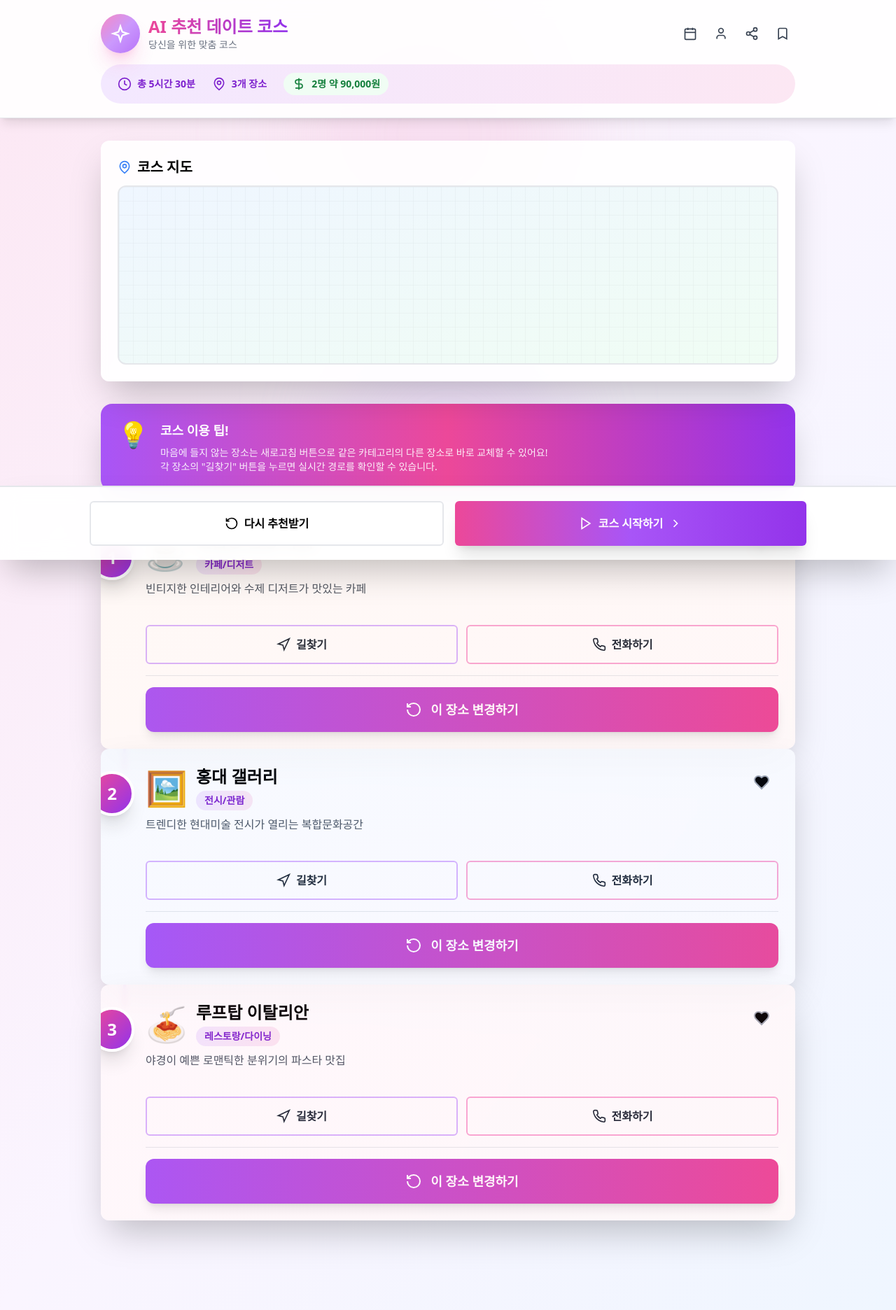
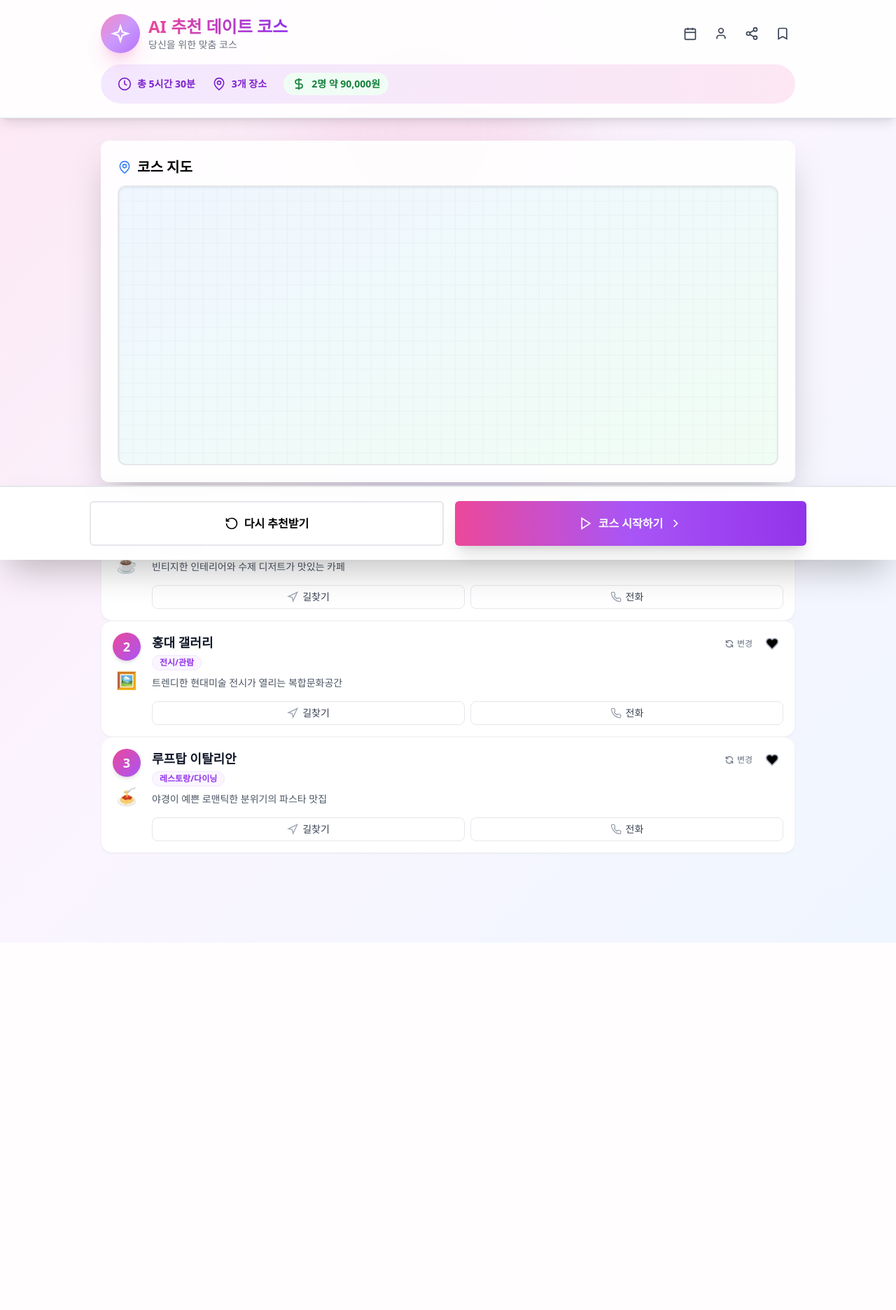
Before and after one commit to seongyong0908/capston, a Python web app: template backend/src/main/resources/templates/result.html in a window 1280 px wide. Shown: the whole page at 70% size. After the commit the page ends 1347 px from the top, so only its background shows below. Run offline with Jinja, Linux system fonts and the light colour scheme; the template is opened without the code that fills it, so the values that code supplies are empty; some libraries are stand-ins or nearby versions.

Commit message:
결과 ui 수정

```diff
--- a/backend/src/main/resources/static/result.js
+++ b/backend/src/main/resources/static/result.js
@@ -66,45 +66,61 @@ if (typeof kakao !== 'undefined' && kakao.maps) {
       const btnBg = isFav ? "bg-pink-100 hover:bg-pink-200" : "hover:bg-pink-100";
 
       listHtml += `
-        <div class="relative mt-8">
-          ${index < currentCourse.length - 1 ? `<div class="absolute left-8 top-full w-1 h-8 bg-gradient-to-b from-purple-400 to-pink-400 z-0"></div>` : ''}
-          <div class="relative border-0 shadow-2xl bg-white/90 backdrop-blur-sm overflow-hidden cursor-pointer hover:shadow-xl transition-shadow rounded-xl" onclick="openPlaceDetail('${place.id}')">
-            <div class="absolute inset-0 bg-gradient-to-br ${place.color} opacity-5 pointer-events-none"></div>
+        <div class="relative mt-4">
+          <!-- 카드 사이를 잇는 연결선 (마지막 카드에는 안 보임) -->
+          ${index < currentCourse.length - 1 ? `<div class="absolute left-9 top-14 bottom-[-32px] w-0.5 bg-gray-200 z-0"></div>` : ''}
 
-            <div class="absolute -left-4 top-8 w-16 h-16 bg-gradient-to-br from-pink-500 to-purple-600 rounded-full flex items-center justify-center text-white font-bold text-2xl z-20 shadow-xl border-4 border-white">${index + 1}</div>
+          <!-- 슬림해진 개별 장소 카드 -->
+          <div class="relative bg-white rounded-2xl shadow-sm border border-gray-100 p-4 hover:shadow-md transition-shadow z-10 cursor-pointer" onclick="openPlaceDetail('${place.id}')">
+            <div class="flex gap-4">
 
-            <div class="p-6 pl-16 pb-4">
-              <div class="flex items-start justify-between gap-4">
+              <!-- 왼쪽: 순서 번호 & 아이콘 -->
+              <div class="flex flex-col items-center gap-2 shrink-0">
+                <div class="w-10 h-10 bg-gradient-to-br from-pink-500 to-purple-500 text-white rounded-full flex items-center justify-center font-bold text-lg shadow-md z-10">
+                  ${index + 1}
+                </div>
+                <span class="text-2xl mt-1">${place.emoji}</span>
+              </div>
+
+              <!-- 오른쪽: 장소 정보 및 액션 -->
               <div class="flex-1">
-                  <div class="flex items-center gap-3 mb-2">
-                    <span class="text-5xl">${place.emoji}</span>
+
+                <!-- 타이틀 & 상단 액션 (변경, 찜) -->
+                <div class="flex justify-between items-start">
                   <div>
-                      <h3 class="text-2xl font-bold">${place.name}</h3>
-                      <span class="inline-block text-sm bg-gradient-to-r from-purple-100 to-pink-100 text-purple-700 px-3 py-1 rounded-full font-semibold mt-1">${place.category}</span>
+                    <h3 class="font-bold text-lg text-gray-900">${place.name}</h3>
+                    <span class="inline-block mt-1 px-2.5 py-0.5 bg-purple-50 text-purple-600 text-xs font-semibold rounded-full border border-purple-100">
+                      ${place.category}
+                    </span>
                   </div>
-                  </div>
-                  <p class="text-base text-gray-600 mt-2">${place.description}</p>
-                </div>
-                <button onclick="event.stopPropagation(); toggleFavorite('${place.id}')" class="shrink-0 h-12 w-12 rounded-md transition-all ${btnBg} flex items-center justify-center">
-                  <svg class="w-6 h-6 ${favClass}" xmlns="http://www.w3.org/2000/svg" viewBox="0 0 24 24" stroke="currentColor" stroke-width="2"><path d="M19 14c1.49-1.46 3-3.21 3-5.5A5.5 5.5 0 0 0 16.5 3c-1.76 0-3 .5-4.5 2-1.5-1.5-2.74-2-4.5-2A5.5 5.5 0 0 0 2 8.5c0 2.3 1.5 4.05 3 5.5l7 7Z"/></svg>
+
+                  <!-- [핵심] 작아진 변경 버튼 & 하트 버튼 -->
+                  <div class="flex items-center gap-1 shrink-0">
+                    <button onclick="event.stopPropagation(); openReplaceModal('${place.id}')" class="flex items-center gap-1 px-2 py-1 text-xs font-medium text-gray-500 hover:text-pink-600 hover:bg-pink-50 rounded-lg transition-colors">
+                      <svg class="w-3.5 h-3.5" fill="none" stroke="currentColor" viewBox="0 0 24 24" stroke-width="2"><path stroke-linecap="round" stroke-linejoin="round" d="M4 4v5h.582m15.356 2A8.001 8.001 0 004.582 9m0 0H9m11 11v-5h-.581m0 0a8.003 8.003 0 01-15.357-2m15.357 2H15"></path></svg>
+                      변경
+                    </button>
+                    <button onclick="event.stopPropagation(); toggleFavorite('${place.id}')" class="p-1.5 rounded-full transition-colors ${btnBg}">
+                      <svg class="w-5 h-5 ${favClass}" xmlns="http://www.w3.org/2000/svg" viewBox="0 0 24 24" stroke="currentColor" stroke-width="2"><path stroke-linecap="round" stroke-linejoin="round" d="M19 14c1.49-1.46 3-3.21 3-5.5A5.5 5.5 0 0 0 16.5 3c-1.76 0-3 .5-4.5 2-1.5-1.5-2.74-2-4.5-2A5.5 5.5 0 0 0 2 8.5c0 2.3 1.5 4.05 3 5.5l7 7Z"/></svg>
                     </button>
                   </div>
                 </div>
 
-            <div class="p-6 pl-16 space-y-4">
-              <div class="flex gap-3">
-                <button onclick="event.stopPropagation(); window.open('https://map.kakao.com/link/search/${encodeURIComponent(place.address)}') " class="flex-1 h-14 border-2 border-purple-300 hover:bg-purple-50 rounded-md font-semibold text-gray-800 flex items-center justify-center">
-                  <svg class="w-5 h-5 mr-2" xmlns="http://www.w3.org/2000/svg" viewBox="0 0 24 24" fill="none" stroke="currentColor" stroke-width="2"><polygon points="3 11 22 2 13 21 11 13 3 11"/></svg>길찾기
+                <!-- 설명 -->
+                <p class="text-sm text-gray-600 mt-2 line-clamp-2">${place.description}</p>
+
+                <!-- 하단: 길찾기 & 전화 버튼 (높이를 줄이고 얇게) -->
+                <div class="flex gap-2 mt-4">
+                  <button onclick="event.stopPropagation(); window.open('https://map.kakao.com/link/search/${encodeURIComponent(place.address)}') " class="flex-1 py-1.5 flex items-center justify-center gap-1.5 border border-gray-200 rounded-lg text-sm font-medium text-gray-700 hover:bg-gray-50 transition-colors">
+                    <svg class="w-4 h-4 text-gray-400" fill="none" stroke="currentColor" viewBox="0 0 24 24" stroke-width="2"><polygon points="3 11 22 2 13 21 11 13 3 11"/></svg>
+                    길찾기
                   </button>
-                <button onclick="event.stopPropagation(); location.href='tel:${place.phone}'" class="flex-1 h-14 border-2 border-pink-300 hover:bg-pink-50 rounded-md font-semibold text-gray-800 flex items-center justify-center">
-                  <svg class="w-5 h-5 mr-2" xmlns="http://www.w3.org/2000/svg" viewBox="0 0 24 24" fill="none" stroke="currentColor" stroke-width="2"><path d="M22 16.92v3a2 2 0 0 1-2.18 2 19.79 19.79 0 0 1-8.63-3.07 19.5 19.5 0 0 1-6-6 19.79 19.79 0 0 1-3.07-8.67A2 2 0 0 1 4.11 2h3a2 2 0 0 1 2 1.72 12.84 12.84 0 0 0 .7 2.81 2 2 0 0 1-.45 2.11L8.09 9.91a16 16 0 0 0 6 6l1.27-1.27a2 2 0 0 1 2.11-.45 12.84 12.84 0 0 0 2.81.7A2 2 0 0 1 22 16.92z"/></svg>전화하기
+                  <button onclick="event.stopPropagation(); location.href='tel:${place.phone}'" class="flex-1 py-1.5 flex items-center justify-center gap-1.5 border border-gray-200 rounded-lg text-sm font-medium text-gray-700 hover:bg-gray-50 transition-colors">
+                    <svg class="w-4 h-4 text-gray-400" fill="none" stroke="currentColor" viewBox="0 0 24 24" stroke-width="2"><path d="M22 16.92v3a2 2 0 0 1-2.18 2 19.79 19.79 0 0 1-8.63-3.07 19.5 19.5 0 0 1-6-6 19.79 19.79 0 0 1-3.07-8.67A2 2 0 0 1 4.11 2h3a2 2 0 0 1 2 1.72 12.84 12.84 0 0 0 .7 2.81 2 2 0 0 1-.45 2.11L8.09 9.91a16 16 0 0 0 6 6l1.27-1.27a2 2 0 0 1 2.11-.45 12.84 12.84 0 0 0 2.81.7A2 2 0 0 1 22 16.92z"/></svg>
+                    전화
                   </button>
                 </div>
-              <div class="pt-4 border-t border-gray-200">
-                <button onclick="event.stopPropagation(); openReplaceModal('${place.id}')" class="w-full h-16 bg-gradient-to-r from-purple-500 to-pink-500 hover:from-purple-600 hover:to-pink-600 text-white rounded-xl font-bold text-lg shadow-lg flex items-center justify-center gap-3">
-                  <svg class="w-6 h-6" xmlns="http://www.w3.org/2000/svg" viewBox="0 0 24 24" fill="none" stroke="currentColor" stroke-width="2"><path d="M3 12a9 9 0 1 0 9-9 9.75 9.75 0 0 0-6.74 2.74L3 8"/><path d="M3 3v5h5"/></svg>
-                  이 장소 변경하기
-                </button>
+
               </div>
             </div>
           </div>
--- a/backend/src/main/resources/templates/result.html
+++ b/backend/src/main/resources/templates/result.html
@@ -64,7 +64,7 @@
         </h3>
       </div>
       <div class="p-6 pt-0">
-        <div class="relative h-64 bg-gradient-to-br from-blue-50 to-green-50 rounded-xl overflow-hidden border-2 border-gray-200">
+        <div class="relative h-[400px] bg-gradient-to-br from-blue-50 to-green-50 rounded-xl overflow-hidden border-2 border-gray-200 shadow-inner">
           <div class="absolute inset-0">
             <svg class="w-full h-full opacity-20">
               <pattern id="grid" width="20" height="20" patternUnits="userSpaceOnUse"><path d="M 20 0 L 0 0 0 20" fill="none" stroke="gray" stroke-width="0.5"/></pattern>
@@ -72,19 +72,6 @@
             </svg>
           </div>
           <div id="simpleMapContainer" class="absolute inset-0"></div> </div>
-      </div>
-    </div>
-
-    <div class="bg-gradient-to-r from-purple-500 via-pink-500 to-purple-600 rounded-2xl p-6 text-white shadow-2xl">
-      <div class="flex items-start gap-4">
-        <div class="text-4xl">💡</div>
-        <div>
-          <h3 class="font-bold text-lg mb-2">코스 이용 팁!</h3>
-          <p class="text-sm opacity-90">
-            마음에 들지 않는 장소는 새로고침 버튼으로 같은 카테고리의 다른 장소로 바로 교체할 수 있어요!<br>
-            각 장소의 "길찾기" 버튼을 누르면 실시간 경로를 확인할 수 있습니다.
-          </p>
-        </div>
       </div>
     </div>
 
```
Lines whose indentation alone changed are shown as unchanged.
